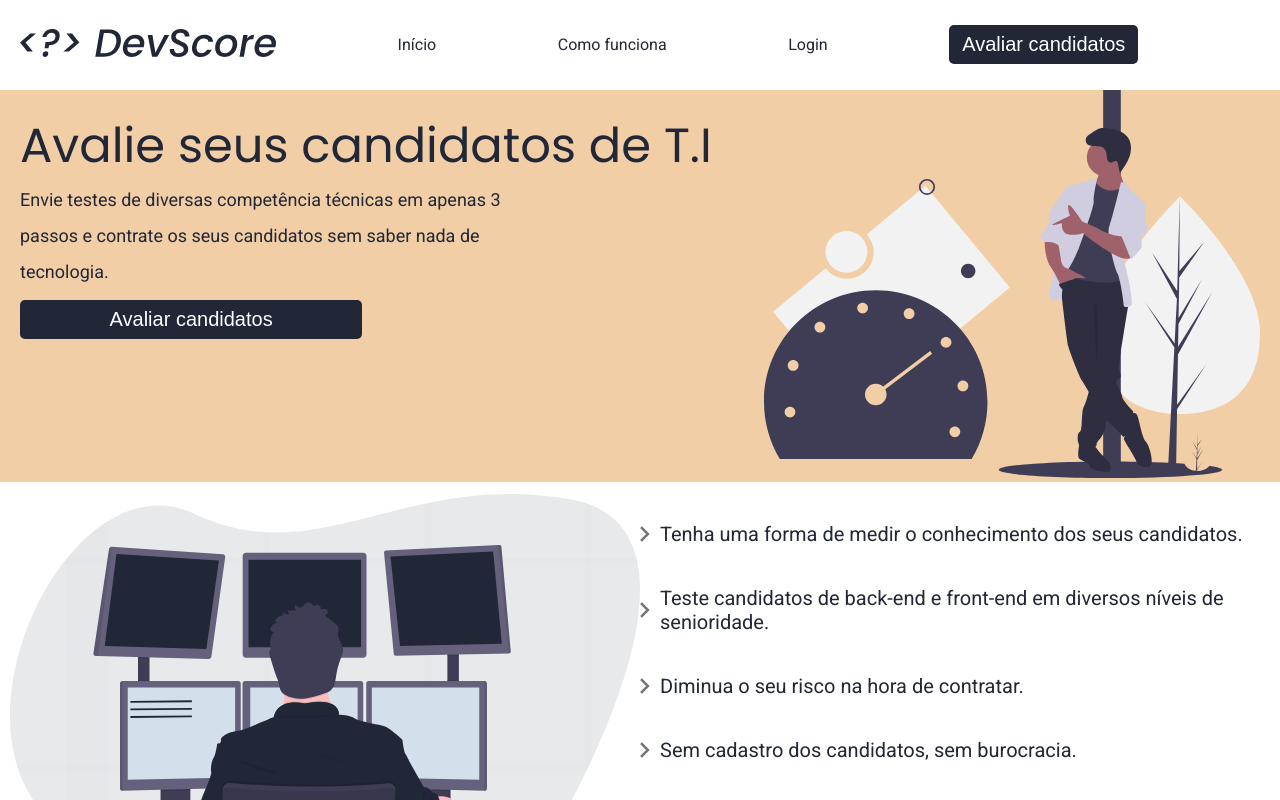
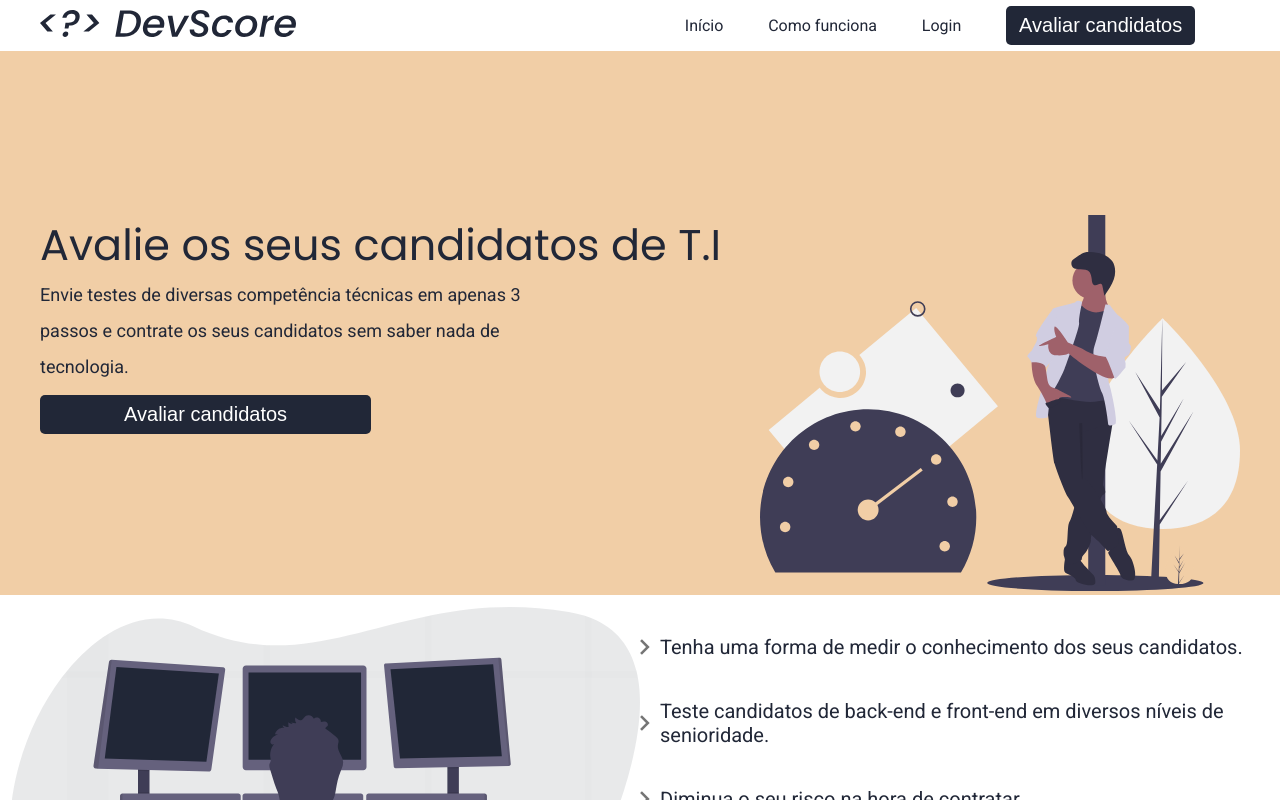
Before and after one commit to fandredev/devscore, a Next.js app: page / in a window 1280 px wide. Shown: the top 800 px of the page. Built offline with nearby package versions, Linux system fonts and the light colour scheme.

Commit message:
style: finishlanding

```diff
--- a/src/components/Button/styled.ts
+++ b/src/components/Button/styled.ts
@@ -11,4 +11,9 @@ export const _Button = styled.button<ButtonProps<string>>`
   font-size: 20px;
   border: transparent;
   color: #fff;
+
+  &:hover{
+    opacity: .9;
+    transition: all 200ms ease-in
+  }
 `
--- a/src/components/Header/Landing/ItemsList/styled.ts
+++ b/src/components/Header/Landing/ItemsList/styled.ts
@@ -5,12 +5,18 @@ export const Container = styled.header`
   align-items: center;
   height: 7vw;
   display: flex;
+  padding: 0;
+  max-height: 100px;
   padding: 0 2rem;
-  max-height: 100px;
-
+  width: 100%;
+  background: #fff;
    @media (max-width: 800px) {
+    position: fixed;
     grid-template-columns: 30% 1fr;
     grid-template-rows: 6rem;
+   }
+   @media (min-width: 1000px) and (max-width: 1600px) {
+    height: 4vw;
    }
 
   > nav {
@@ -20,6 +26,11 @@ export const Container = styled.header`
     width: 100%;
    @media (max-width: 800px) {
     padding: 0 2rem;
+   }
+    @media (min-width: 1000px) and (max-width: 1600px) {
+      display: grid;
+      grid-template-columns: repeat(2, 1fr);
+      padding: 0 2rem;
    }
   > ol {
       width: 100%;
--- a/src/components/Header/Landing/styled.ts
+++ b/src/components/Header/Landing/styled.ts
@@ -1,6 +1,7 @@
 import styled from 'styled-components'
 
 export const Container = styled.aside`
+  height: 8.5vh;
   > figure {
     @media (min-width: 700px) {
       display: flex;
--- a/src/pages/index.tsx
+++ b/src/pages/index.tsx
@@ -11,7 +11,7 @@ export default function Landing() {
     <Header />
     <Main>
       <section>
-        <h1>Avalie seus candidatos de <abbr title="Tecnologia da informação">T.I</abbr></h1>
+        <h1>Avalie os seus candidatos de <abbr title="Tecnologia da informação">T.I</abbr></h1>
         <p>Envie testes de diversas competência técnicas em apenas 3 passos e contrate os seus candidatos sem saber nada de tecnologia.</p>
         <_Button bg={colors.blue_hard}>Avaliar candidatos</_Button>
       </section>
--- a/src/styles/Landing/index.ts
+++ b/src/styles/Landing/index.ts
@@ -11,27 +11,34 @@ const aside = css`
 
 export const Main = styled.main`
   background: ${colors.orange};
-  @media (min-width: 700px) {
+  @media (min-width: 600px) {
     display: grid;
     grid-template-columns: 60% 1fr;
-    padding: 0 2rem;
+    grid-template-rows: 68vh;
+    padding: 0 4rem;
+  }
+  @media (min-width: 1300px) and (max-width: 1600px) {
+    grid-template-rows: 100vh;
   }
   > section {
       color: ${colors.blue_hard};
       text-align: center;
-       @media (min-width: 700px) {
+      align-self: center;
+       @media (min-width: 600px) {
         text-align: left;
-        margin-top: 20px;
+       }
+       @media (min-width: 1000px) {
+        text-align: left;
        }
     > h1 {
       font-family: ${fonts.secondary};
       font-weight: 400;
       font-size: 3rem;
-      @media (min-width: 1000px) {
+      @media (min-width: 1000px) and (max-width: 1199px) {
         font-size: 3.5rem;
       }
       @media (min-width: 1200px) and (max-width: 1600px) {
-        font-size: xxx-large;
+        font-size: 4.3rem;
       }
     }
     > p {
@@ -59,6 +66,7 @@ export const Main = styled.main`
   }
 
   > figure {
+        align-self: self-end;
     > img {
       width: 100%;
     }
@@ -81,10 +89,10 @@ export const SectionInformations = styled.section`
         > p {
           padding: 0 2rem;
           color: ${colors.blue_hard};
-          font-size: 1rem;
+          font-size: 1.3rem;
           @media (min-width: 700px) {
             padding: 1rem;
-            font-size: 13px;
+            font-size: 1.4rem;
           }
           @media (min-width: 1200px) and (max-width: 1600px) {
             font-size: 2rem;
@@ -131,8 +139,12 @@ export const SectionStartFree = styled.section`
       @media (min-width: 700px) {
         text-align: center;
       }
+      @media (min-width: 800px) and (max-width: 1199px){
+        padding: 0 3rem;
+      }
       @media (min-width: 1200px) and (max-width: 1600px) {
         font-size: 2rem;
+        padding: 0 9rem;
       }
       &:first-child {
         @media (min-width: 700px) {
```
Also changed, not shown: src/context/ResponsiveContext.tsx (+34 -37 lines).
